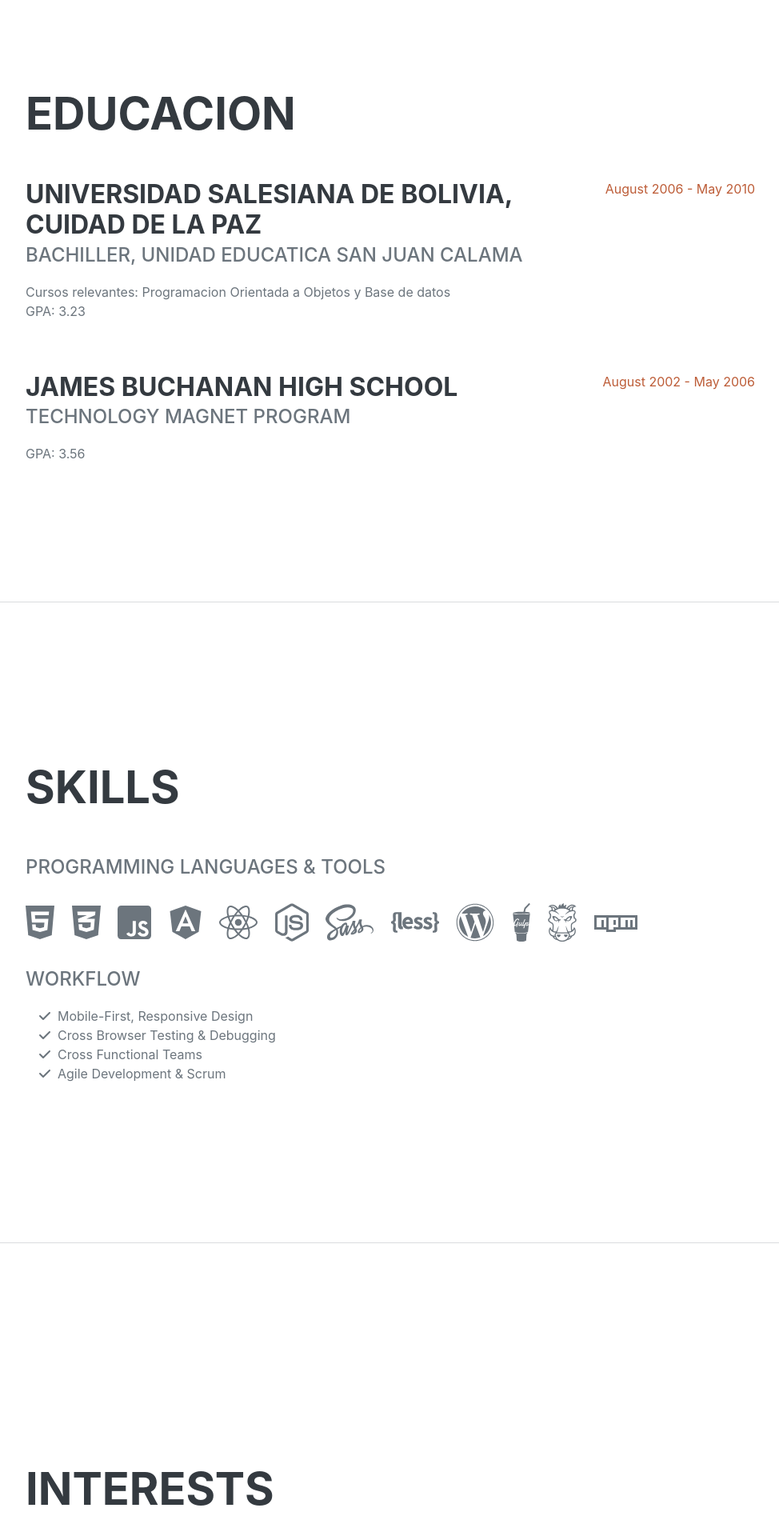
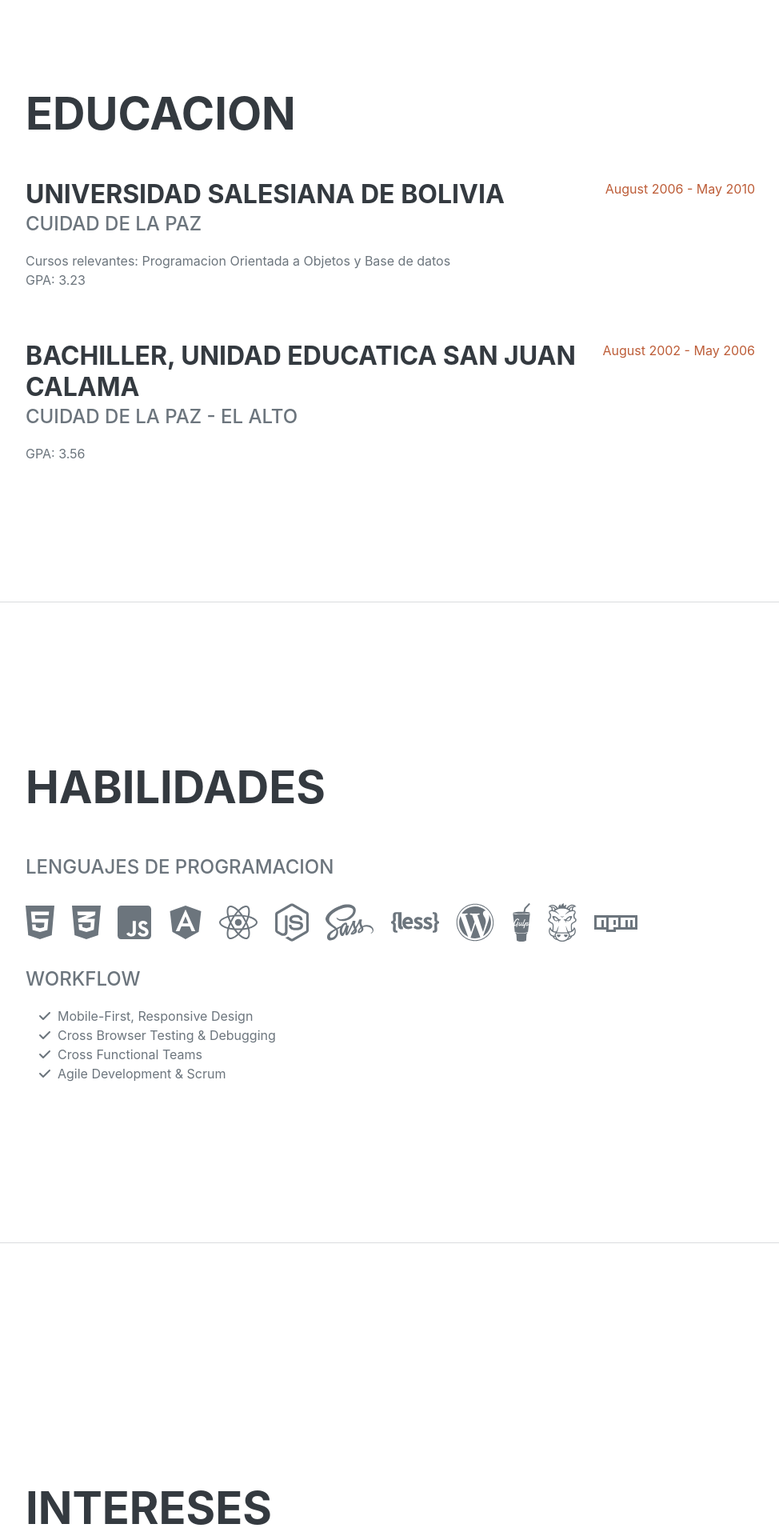
Before and after one commit to 432lauraPinto/portafolio, a Django app: page / in a window 1280 px wide. Shown: the part 2079-3999 px from the top of the page at 80% size, without its empty margins (288-1262 px from the left). Run offline with Django 4.2, Linux system fonts and the light colour scheme; some libraries are stand-ins or nearby versions; some web fonts are replaced.

Commit message:
DATOS ACTUALIZADOS

```diff
--- a/templates/index.html
+++ b/templates/index.html
@@ -103,8 +103,8 @@
                     <h2 class="mb-5">Educacion</h2>
                     <div class="d-flex flex-column flex-md-row justify-content-between mb-5">
                         <div class="flex-grow-1">
-                            <h3 class="mb-0">Universidad Salesiana de Bolivia, cuidad de La Paz</h3>
-                            <div class="subheading mb-3">Bachiller, Unidad Educatica San Juan Calama</div>
+                            <h3 class="mb-0">Universidad Salesiana de Bolivia</h3>
+                            <div class="subheading mb-3">Cuidad de La Paz</div>
                             <div>Cursos relevantes: Programacion Orientada a Objetos y Base de datos</div>
                             <p>GPA: 3.23</p>
                         </div>
@@ -112,8 +112,8 @@
                     </div>
                     <div class="d-flex flex-column flex-md-row justify-content-between">
                         <div class="flex-grow-1">
-                            <h3 class="mb-0">James Buchanan High School</h3>
-                            <div class="subheading mb-3">Technology Magnet Program</div>
+                            <h3 class="mb-0">Bachiller, Unidad Educatica San Juan Calama</h3>
+                            <div class="subheading mb-3">Cuidad de La Paz - El Alto</div>
                             <p>GPA: 3.56</p>
                         </div>
                         <div class="flex-shrink-0"><span class="text-primary">August 2002 - May 2006</span></div>
@@ -124,8 +124,8 @@
             <!-- Skills-->
             <section class="resume-section" id="skills">
                 <div class="resume-section-content">
-                    <h2 class="mb-5">Skills</h2>
-                    <div class="subheading mb-3">Programming Languages & Tools</div>
+                    <h2 class="mb-5">Habilidades</h2>
+                    <div class="subheading mb-3">Lenguajes de programacion</div>
                     <ul class="list-inline dev-icons">
                         <li class="list-inline-item"><i class="fab fa-html5"></i></li>
                         <li class="list-inline-item"><i class="fab fa-css3-alt"></i></li>
@@ -165,9 +165,9 @@
             <!-- Interests-->
             <section class="resume-section" id="interests">
                 <div class="resume-section-content">
-                    <h2 class="mb-5">Interests</h2>
-                    <p>Apart from being a web developer, I enjoy most of my time being outdoors. In the winter, I am an avid skier and novice ice climber. During the warmer months here in Colorado, I enjoy mountain biking, free climbing, and kayaking.</p>
-                    <p class="mb-0">When forced indoors, I follow a number of sci-fi and fantasy genre movies and television shows, I am an aspiring chef, and I spend a large amount of my free time exploring the latest technology advancements in the front-end web development world.</p>
+                    <h2 class="mb-5">Intereses</h2>
+                    <p>En mis tiempos libres me gusta realizar actividaad deportiva o preferiblemente estar en casa viendo peliculas, series, documentales o estar en familia.</p>
+                    <p class="mb-0">.</p>
                 </div>
             </section>
             <hr class="m-0" />
```
